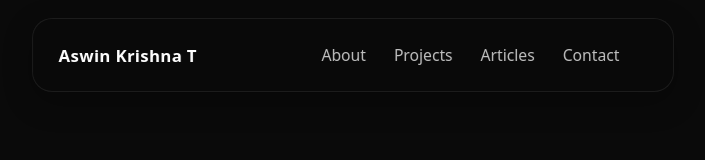
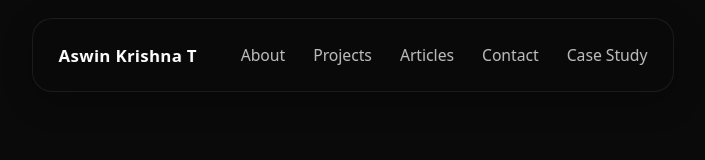
Before and after one commit to aaswne/updated-portfolio-2026-apri, a Next.js app: page / in a window 1280 px wide. Shown: the top 160 px of the page, without its empty margins (287-992 px from the left). Built offline with nearby package versions, Linux system fonts and the light colour scheme.

Commit message:
added case study in navbar

```diff
--- a/app/components/NavBar/NavBar.jsx
+++ b/app/components/NavBar/NavBar.jsx
@@ -25,8 +25,8 @@ export default function Navbar() {
         <Link href="#contact" onClick={() => setMenuOpen(false)}>
           Contact
         </Link>
-        <Link href="./caseStidy">
-
+        <Link href="./caseStudy">
+Case Study
         </Link>
       </nav>
 
```
